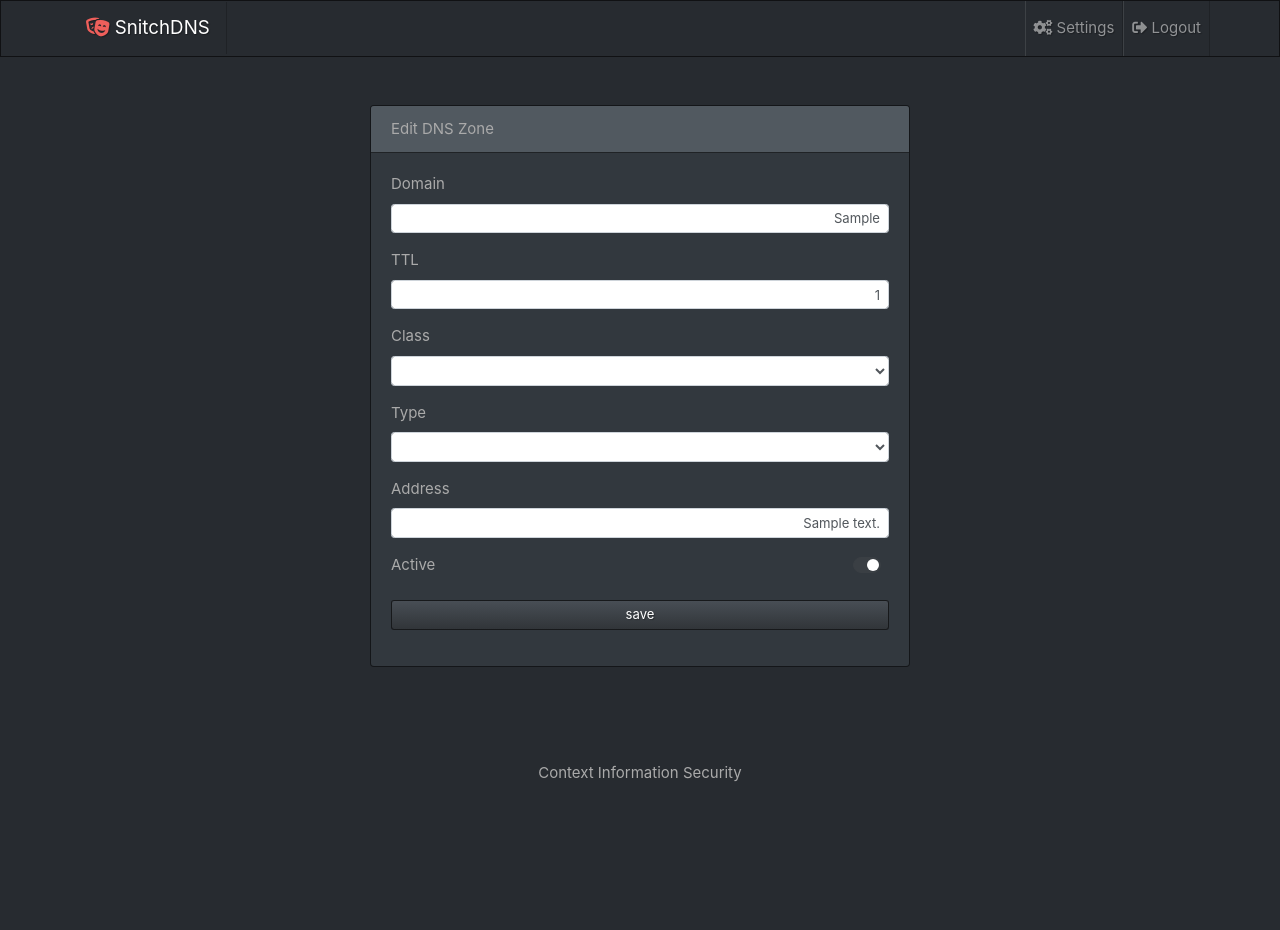
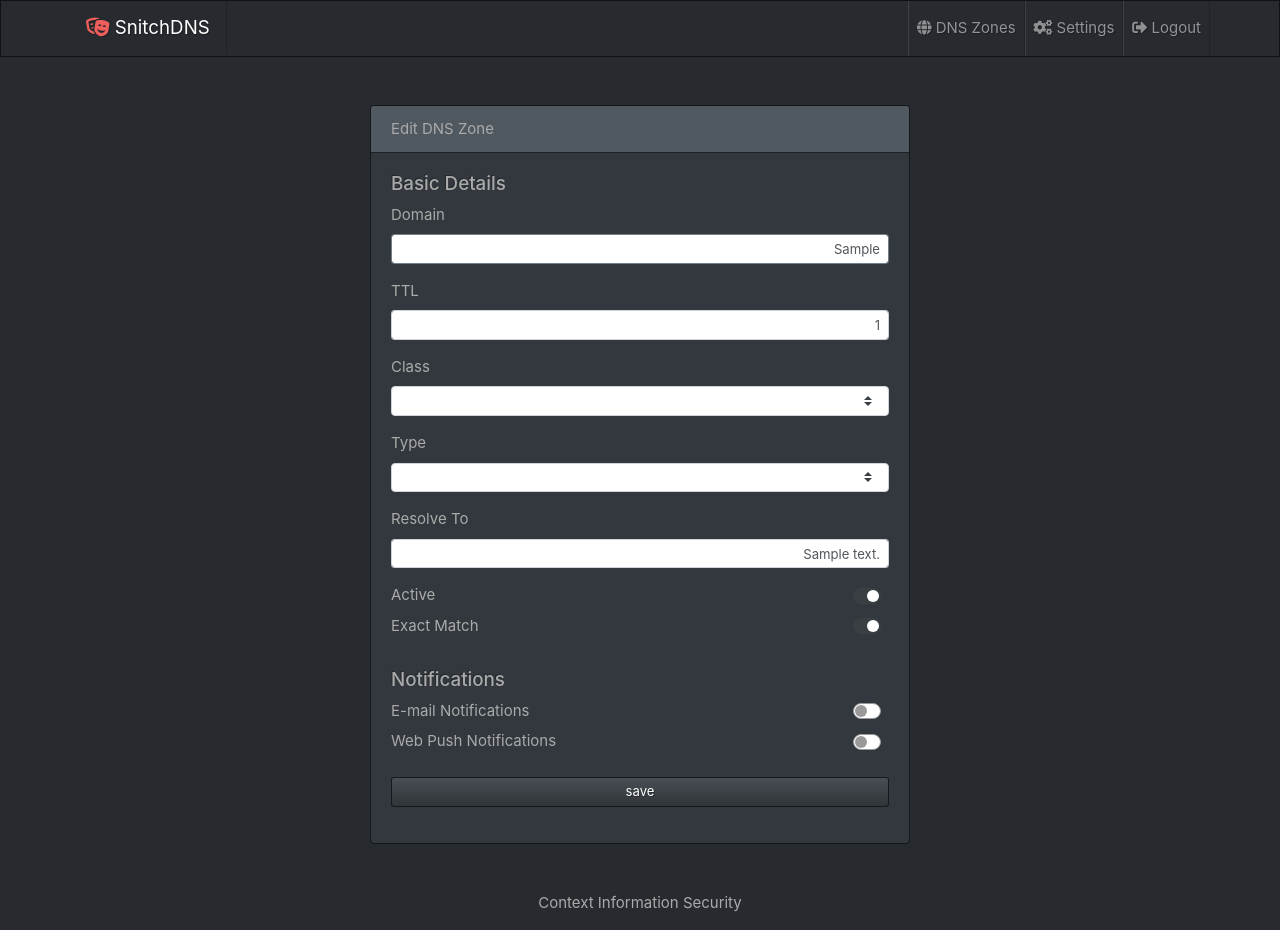
Before and after one commit to ctxis/SnitchDNS, a Flask app: page /dns/1/edit in a window 1280 px wide. Before the commit the page ends 781 px from the top, so only its background shows below. Run offline with Flask 2, Linux system fonts and the light colour scheme; a user stored in the database is signed in; tables that the repository leaves empty hold one stand-in row (values such as "Sample post"); some libraries are stand-ins or nearby versions.

Commit message:
Implement low-priv user zones

```diff
--- a/app/controllers/dns.py
+++ b/app/controllers/dns.py
@@ -2,32 +2,39 @@ from flask import Blueprint
 from flask_login import current_user, login_required
 from flask import render_template, redirect, url_for, flash, request
 from app.lib.base.provider import Provider
+from app.lib.base.decorators import must_have_base_domain
 
 bp = Blueprint('dns', __name__, url_prefix='/dns')
 
 
 @bp.route('/', methods=['GET'])
 @login_required
+@must_have_base_domain
 def index():
     provider = Provider()
     dns = provider.dns()
 
     return render_template(
         'dns/index.html',
-        zones=dns.get_all_zones()
+        zones=dns.get_user_zones(current_user.id)
     )
 
 
 @bp.route('/<int:dns_zone_id>/edit', methods=['GET'])
 @login_required
+@must_have_base_domain
 def edit(dns_zone_id):
     provider = Provider()
     dns = provider.dns()
 
+    if not dns.can_access_zone(dns_zone_id, current_user.id):
+        flash('Access Denied', 'error')
+        return redirect(url_for('home.index'))
+
     return render_template(
         'dns/edit.html',
-        is_edit=(dns_zone_id > 0),
         dns_zone_id=dns_zone_id,
+        user_domain=dns.get_user_base_domain(current_user.username),
         dns_classes=dns.get_classes(),
         dns_types=dns.get_types(),
         zone=dns.get_zone(dns_zone_id)
@@ -36,6 +43,7 @@ def edit(dns_zone_id):
 
 @bp.route('/<int:dns_zone_id>/edit/save', methods=['POST'])
 @login_required
+@must_have_base_domain
 def edit_save(dns_zone_id):
     provider = Provider()
     dns = provider.dns()
@@ -49,11 +57,14 @@ def edit_save(dns_zone_id):
     type = request.form['type'].strip()
     address = request.form['address'].strip()
     active = True if int(request.form.get('active', 0)) == 1 else False
+    exact_match = True if int(request.form.get('exact_match', 0)) == 1 else False
+    notify_email = True if int(request.form.get('notify_email', 0)) == 1 else False
+    notify_push = True if int(request.form.get('notify_push', 0)) == 1 else False
 
     if len(domain) == 0:
         flash('Invalid domain', 'error')
         return redirect(url_for('dns.edit', dns_zone_id=dns_zone_id))
-    elif ttl < 0:
+    elif ttl <= 0:
         flash('Invalid TTL value', 'error')
         return redirect(url_for('dns.edit', dns_zone_id=dns_zone_id))
     elif rclass not in dns_classes:
@@ -66,6 +77,11 @@ def edit_save(dns_zone_id):
         flash('Invalid IP address value', 'error')
         return redirect(url_for('dns.edit', dns_zone_id=dns_zone_id))
 
+    base_domain = '.' if current_user.admin else dns.get_user_base_domain(current_user.username)
+    if dns.duplicate_domain_exists(dns_zone_id, domain, base_domain):
+        flash('This domain already exists.', 'error')
+        return redirect(url_for('dns.edit', dns_zone_id=dns_zone_id))
+
     if dns_zone_id > 0:
         zone = dns.get_zone(dns_zone_id)
         if not zone:
@@ -74,7 +90,8 @@ def edit_save(dns_zone_id):
     else:
         zone = dns.create_zone()
 
-    if not dns.save(zone, domain, ttl, rclass, type, address, active):
+    user_id = 0 if current_user.admin else current_user.id
+    if not dns.save(user_id, zone, domain, base_domain, ttl, rclass, type, address, active, exact_match):
         flash('Could not save zone', 'error')
         return redirect(url_for('dns.edit', dns_zone_id=dns_zone_id))
 
@@ -82,17 +99,17 @@ def edit_save(dns_zone_id):
     return redirect(url_for('dns.index'))
 
 
-@bp.route('/logs', methods=['GET'])
-@login_required
-def logs():
-    provider = Provider()
-    dns = provider.dns()
-
-    logs = dns.get_all_logs()
-    filters = dns.get_log_filters()
-
-    return render_template(
-        'dns/logs.html',
-        logs=logs,
-        filters=filters
-    )
+# @bp.route('/logs', methods=['GET'])
+# @login_required
+# def logs():
+#     provider = Provider()
+#     dns = provider.dns()
+#
+#     logs = dns.get_all_logs()
+#     filters = dns.get_log_filters()
+#
+#     return render_template(
+#         'dns/logs.html',
+#         logs=logs,
+#         filters=filters
+#     )
--- a/app/lib/models/dns.py
+++ b/app/lib/models/dns.py
@@ -5,11 +5,14 @@ class DNSZoneModel(db.Model):
     __tablename__ = 'dns_zones'
     id = db.Column(db.Integer, primary_key=True)
     domain = db.Column(db.String(255), nullable=True, default='', index=True)
+    base_domain = db.Column(db.String(255), nullable=True, default='', index=True)
     ttl = db.Column(db.Integer, nullable=True, default=0)
     rclass = db.Column(db.String(32), nullable=True, default='', index=True)
     type = db.Column(db.String(32), nullable=True, default='', index=True)
     address = db.Column(db.String(255), nullable=True, default='', index=True)
     active = db.Column(db.Boolean, default=True, index=True)
+    exact_match = db.Column(db.Boolean, default=True, index=True)
+    user_id = db.Column(db.Integer, nullable=True, index=True, default=0)
 
     # Required in all models.
     created_at = db.Column(db.DateTime, nullable=True)
--- a/app/templates/dns/edit.html
+++ b/app/templates/dns/edit.html
@@ -5,54 +5,106 @@
     <div class="col"></div>
     <div class="col-6">
         <div class="card">
-            <div class="card-header">{{ 'Edit' if is_edit else 'Create' }} DNS Zone</div>
+            <div class="card-header">{{ 'Edit' if dns_zone_id > 0 else 'Create' }} DNS Zone</div>
             <div class="card-body">
                 <form action="{{ url_for('dns.edit_save', dns_zone_id=dns_zone_id) }}" method="post">
                     <input type="hidden" name="csrf_token" value="{{ csrf_token() }}">
 
+                    <h5>Basic Details</h5>
+
+                    {% if current_user.admin %}
                     <div class="form-group">
                         <label for="domain">Domain</label>
-                        <input type="text" name="domain" id="domain" class="form-control form-control-sm text-right" value="{{ zone.domain if is_edit }}" placeholder="any.domain.you.want.com." required>
+                        <input type="text" name="domain" id="domain" class="form-control form-control-sm text-right" value="{{ zone.domain if dns_zone_id > 0 }}" placeholder="any.domain.you.want.com." required autofocus>
                     </div>
+                    {% else %}
+                    <div class="form-group">
+                        <label for="domain">Domain</label>
+                        <div class="input-group input-group-sm">
+                            <input type="text" name="domain" id="domain" value="{{ zone.domain if dns_zone_id > 0 }}" class="form-control form-control-sm text-right" required autofocus>
+                            <div class="input-group-append">
+                                <span class="input-group-text">.{{ user_domain }}</span>
+                            </div>
+                        </div>
+                    </div>
+                    {% endif %}
 
                     <div class="form-group">
                         <label for="ttl">TTL</label>
-                        <input type="number" name="ttl" id="ttl" class="form-control form-control-sm text-right hide-spin-buttons" value="{{ zone.ttl if is_edit }}" placeholder="60" required>
+                        <input type="number" name="ttl" id="ttl" class="form-control form-control-sm text-right hide-spin-buttons" value="{{ zone.ttl if dns_zone_id > 0 }}" placeholder="60" required>
                     </div>
 
                     <div class="form-group">
                         <label for="class">Class</label>
-                        <select name="class" id="class" class="form-control form-control-sm text-right" required>
+                        <select name="class" id="class" class="custom-select custom-select-sm form-control text-right" required>
                             <option value=""></option>
                             {% for dns_class in dns_classes %}
-                            <option value="{{ dns_class }}" {{ 'selected' if is_edit and zone.rclass == dns_class }}>{{ dns_class }}</option>
+                            <option value="{{ dns_class }}" {{ 'selected' if dns_zone_id > 0 and zone.rclass == dns_class }}>{{ dns_class }}</option>
                             {% endfor %}
                         </select>
                     </div>
 
                     <div class="form-group">
                         <label for="type">Type</label>
-                        <select name="type" id="type" class="form-control form-control-sm text-right" required>
+                        <select name="type" id="type" class="custom-select custom-select-sm form-control text-right" required>
                             <option value=""></option>
                             {% for dns_type in dns_types %}
-                            <option value="{{ dns_type }}" {{ 'selected' if is_edit and zone.type == dns_type }}>{{ dns_type }}</option>
+                            <option value="{{ dns_type }}" {{ 'selected' if dns_zone_id > 0 and zone.type == dns_type }}>{{ dns_type }}</option>
                             {% endfor %}
                         </select>
                     </div>
 
                     <div class="form-group">
-                        <label for="address">Address</label>
-                        <input type="text" name="address" id="address" class="form-control form-control-sm text-right" value="{{ zone.address if is_edit }}" placeholder="192.168.0.1" required>
+                        <label for="address">Resolve To</label>
+                        <input type="text" name="address" id="address" class="form-control form-control-sm text-right" value="{{ zone.address if dns_zone_id > 0 }}" placeholder="192.168.0.1" required>
                     </div>
 
-                    <div class="form-group row">
+                    <div class="form-group row py-0 my-0">
                         <div class="col">
                             <label for="active">Active</label>
                         </div>
                         <div class="col text-right">
                             <div class="custom-control custom-switch">
-                                <input name="active" type="checkbox" class="custom-control-input" id="active" value="1" {{ 'checked' if zone.active }}>
+                                <input name="active" type="checkbox" class="custom-control-input" id="active" value="1" {{ 'checked' if dns_zone_id > 0 and zone.active }}>
                                 <label class="custom-control-label" for="active"></label>
+                            </div>
+                        </div>
+                    </div>
+
+                    <div class="form-group row py-0 my-0">
+                        <div class="col">
+                            <label for="exact_match">Exact Match</label>
+                        </div>
+                        <div class="col text-right">
+                            <div class="custom-control custom-switch">
+                                <input name="exact_match" type="checkbox" class="custom-control-input" id="exact_match" value="1" {{ 'checked' if dns_zone_id > 0 and zone.exact_match }}>
+                                <label class="custom-control-label" for="exact_match"></label>
+                            </div>
+                        </div>
+                    </div>
+
+                    <h5 class="pt-4">Notifications</h5>
+
+                    <div class="form-group row py-0 my-0">
+                        <div class="col">
+                            <label for="notify_email">E-mail Notifications</label>
+                        </div>
+                        <div class="col text-right">
+                            <div class="custom-control custom-switch">
+                                <input name="notify_email" type="checkbox" class="custom-control-input" id="notify_email" value="1">
+                                <label class="custom-control-label" for="notify_email"></label>
+                            </div>
+                        </div>
+                    </div>
+
+                    <div class="form-group row pt-0 mt-0">
+                        <div class="col">
+                            <label for="notify_push">Web Push Notifications</label>
+                        </div>
+                        <div class="col text-right">
+                            <div class="custom-control custom-switch">
+                                <input name="notify_push" type="checkbox" class="custom-control-input" id="notify_push" value="1">
+                                <label class="custom-control-label" for="notify_push"></label>
                             </div>
                         </div>
                     </div>
--- a/app/templates/layout/topmenu.html
+++ b/app/templates/layout/topmenu.html
@@ -12,25 +12,15 @@
             <ul class="navbar-nav ml-auto">
                 {% if current_user.is_authenticated %}
                 <li class="nav-item">
+                    <a class="nav-link" href="{{ url_for('dns.index') }}"><i class="fas fa-globe"></i> DNS Zones</a>
+                </li>
+                <li class="nav-item">
                     <a class="nav-link" href="{{ url_for('config.index') }}"><i class="fas fa-cogs"></i> Settings</a>
                 </li>
                 <li class="nav-item">
-                    <a class="nav-link" href="{{ url_for('auth.logout') }}" title="Logout"><i class="fas fa-sign-out-alt"></i> Logout</a>
+                    <a class="nav-link" href="{{ url_for('auth.logout') }}" title="Logout {{ current_user.full_name }}"><i class="fas fa-sign-out-alt"></i> Logout</a>
                 </li>
                 {% endif %}
-                <!--
-
-                <li class="nav-item">
-                    <a class="nav-link" href="{{ url_for('dns.index') }}">DNS Zones</a>
-                </li>
-                <li class="nav-item">
-                    <a class="nav-link" href="{{ url_for('dns.logs') }}">DNS Logs</a>
-                </li>
-                <li class="nav-item">
-                    <a class="nav-link" href="{{ url_for('config.index') }}">Configuration</a>
-                </li>
-
-                -->
             </ul>
         </div>
     </div>
```
Also changed, not shown: app/lib/base/decorators.py (+12 -0 lines), app/lib/dns/instances/zone.py (+24 -0 lines), app/lib/dns/manager.py (+52 -5 lines), app/templates/dns/index.html (+7 -1 lines).
